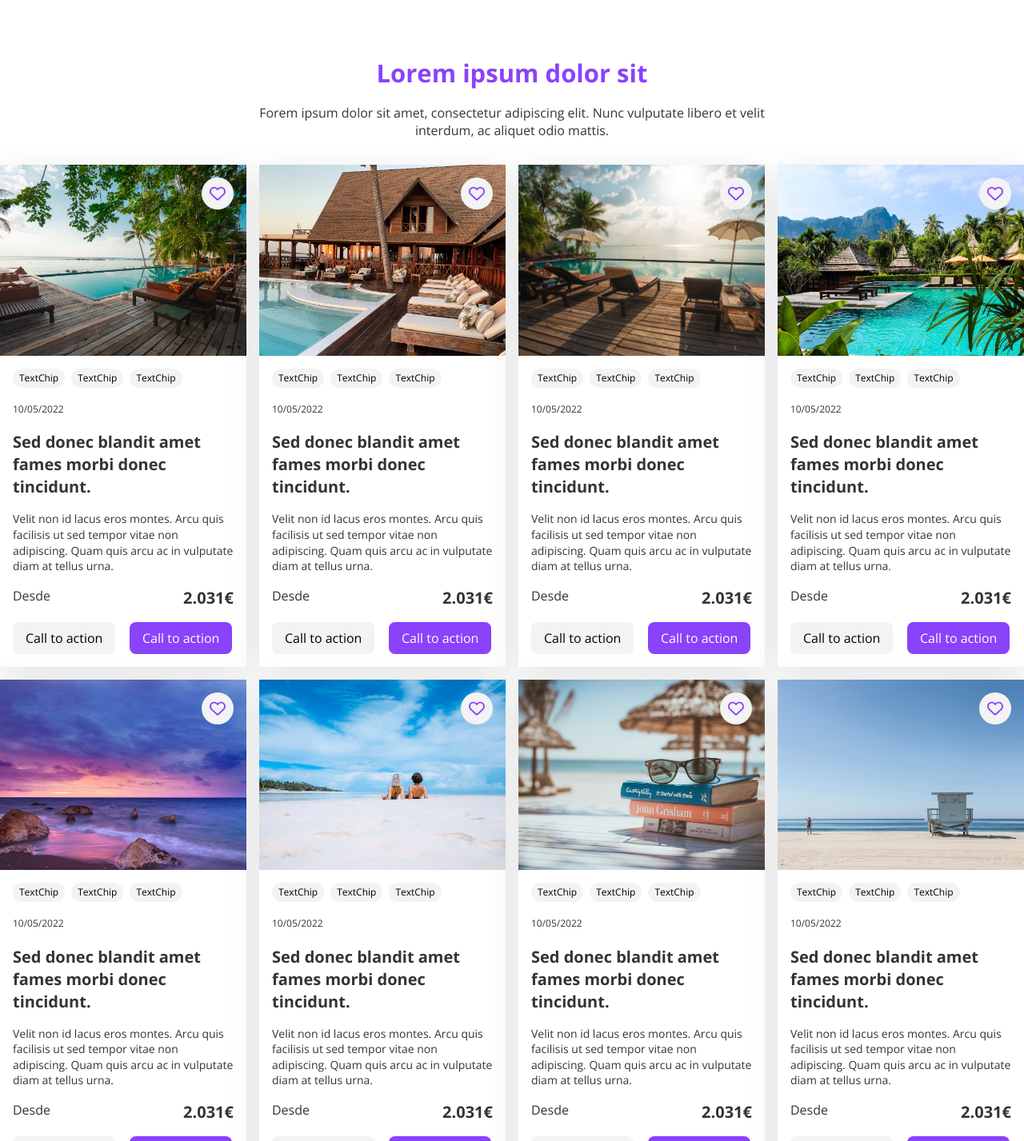
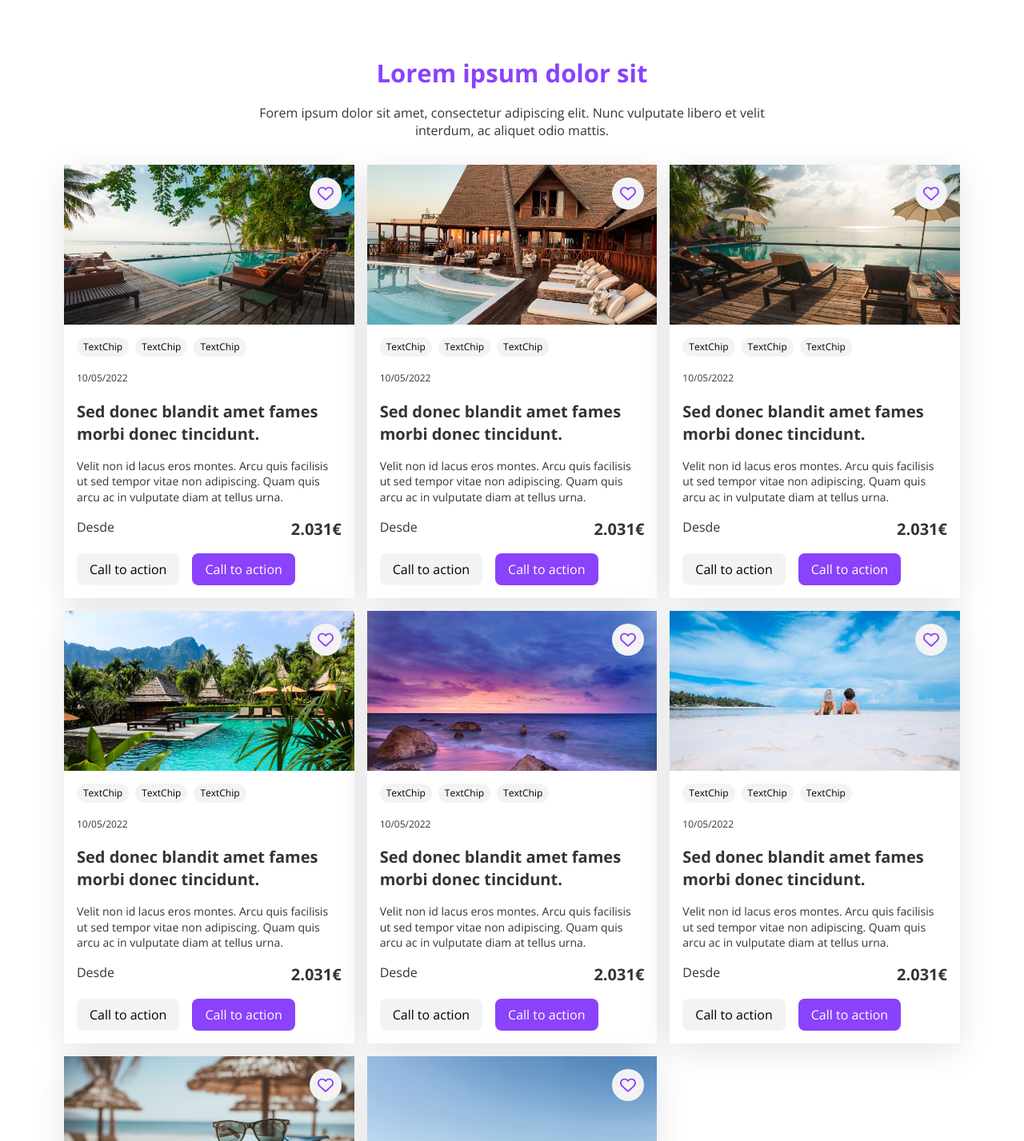
Before and after one commit to mabaitua/manifest, an Angular app: page / in a window 1280 px wide. Shown: the part 1138-2565 px from the top of the page at 80% size. Built offline with nearby package versions, Linux system fonts and the light colour scheme.

Commit message:
estilos componentes card, button y app

```diff
--- a/src/app/app.component.html
+++ b/src/app/app.component.html
@@ -1,19 +1,19 @@
 <!-- <app-button-lg class="c-button c-button--lg">hola esto es una prueba</app-button-lg> -->
 <div class="container">
-    <div class="container__grid">
-        <div class="container__grid__text">
+    <div class="container__layout">
+        <div class="container__layout__text">
             <h2 class="text--center">Los mejores destinos </h2>
             <p class="text--center">Explora los mejores destinos del mundo, desde las playas paradisíacas de Maldivas hasta las montañas majestuosas de los Alpes. Cada lugar ofrece una experiencia única.</p>
         </div>
-        <div class="container__grid__3row">
-            <div class="container__grid__column">
+        <div class="container__layout__3row">
+            <div class="container__layout__column">
                 <img src="assets/img/mosaico-1.png" alt="imagen mosaico 1">
             </div>
-            <div class="container__grid__2column">
+            <div class="container__layout__2column">
                 <img src="assets/img/mosaico-2.png" alt="imagen mosaico 2">
                 <img src="assets/img/mosaico-3.png" alt="imagen mosaico 3">
             </div>
-            <div class="container__grid__3column">
+            <div class="container__layout__3column">
                 <img src="assets/img/mosaico-4.png" alt="imagen mosaico 4">
                 <img src="assets/img/mosaico-5.png" alt="imagen mosaico 5">
                 <img src="assets/img/mosaico-6.png" alt="imagen mosaico 6">
@@ -21,14 +21,18 @@
         </div>
     </div>
 
-    <div class="container__full"></div>
+    <div class="container__full">
+        <div class="container__full__imgLeft">
 
-    <div class="container__grid">
-        <div class="container__grid__text">
+        </div>
+    </div>
+
+    <div class="container__layout">
+        <div class="container__layout__text">
             <h2 class="text--center">Lorem ipsum dolor sit</h2>
             <p class="text--center">Forem ipsum dolor sit amet, consectetur adipiscing elit. Nunc vulputate libero et velit interdum, ac aliquet odio mattis.</p>
         </div>
-        <div class="container__grid__cards">
+        <div class="container__layout__cards">
             <app-card [imgUrl]="img1"></app-card>
             <app-card [imgUrl]="img2"></app-card>
             <app-card [imgUrl]="img3"></app-card>
--- a/src/app/app.component.scss
+++ b/src/app/app.component.scss
@@ -2,35 +2,33 @@
 @import '../styles/variables';
 
 .container{
-    .container__grid{
-        width: 100%;
+    width: 100%;
+    margin: 0 auto;
+    .container__layout{
         display: flex;
         justify-content: center;
         align-items: center;
         flex-direction: column;
         gap: $space-400;
-        margin: $size-1000 auto;
-        .container__grid__text{
+        margin: $size-1000 $space-2400;
+        .container__layout__text{
             display: grid;
             gap: $space-200;
-            width: 660px;
+            max-width: 660px;
         }
-        .container__grid__3row{
+        .container__layout__3row{
             display: grid;
             grid-template-rows: repeat(3, auto);
             gap: $space-300;
-            .container__grid__column, .container__grid__2column, .container__grid__3column{
+            .container__layout__column, .container__layout__2column, .container__layout__3column{
                 height: 288px;
                 display: grid;
                 gap: $space-300;
             }
-            .container__grid__column{
-                width: 100%;
-            }
-            .container__grid__2column{
+            .container__layout__2column{
                 grid-template-columns: repeat(2, 1fr);
             }
-            .container__grid__3column{
+            .container__layout__3column{
                 grid-template-columns: repeat(3, 1fr);
             }
             img{
@@ -40,7 +38,7 @@
                 height: 288px;
             }
         }
-        .container__grid__cards{
+        .container__layout__cards{
             display: grid;
             grid-template-columns: repeat(4, 1fr);
             grid-template-rows: repeat(2, auto);
@@ -49,34 +47,69 @@
     }
 }
 
+@media (max-width: 1400px){
+    .container{
+        .container__layout{
+            margin: $size-1000;
+            .container__layout__cards{
+                grid-template-columns: repeat(3, 1fr);
+                grid-template-rows: repeat(3, auto);
+            }
+        }
+    }
+}
+
+@media (max-width: 992px){
+    .container{
+        .container__layout{
+            .container__layout__text{
+                max-width: 100%;
+            }
+            .container__layout__cards{
+                grid-template-columns: repeat(2, 1fr);
+                grid-template-rows: repeat(3, auto);
+            }
+        }
+    }
+}
+
+@media (max-width: 768px){
+    .container{
+        .container__layout{
+            margin: $space-800 $space-400;
+        }
+    }
+}
+
 // Móvil
 @media (max-width: 576px){
     .container{
+        width: auto;
         padding: $space-300;;
-        .container__grid{
+        .container__layout{
             gap: $space-400;
             margin: $space-800 auto;
-            .container__grid__text{
+            .container__layout__text{
                 width: 100%;
             }
-            .container__grid__3row{
+            .container__layout__3row{
                 gap: 0;
                 display: block;
-                .container__grid__column, .container__grid__2column, .container__grid__3column{
+                .container__layout__column, .container__layout__2column, .container__layout__3column{
                     height: 288px;
                     display: grid;
                 }
-                .container__grid__2column{
+                .container__layout__2column{
                     width: 100%;
                     grid-template-columns: repeat(1, 1fr);
                     height: 100%;
                     margin-top: $space-300;
                 }
-                .container__grid__3column{
+                .container__layout__3column{
                     display: none;
                 }
             }
-            .container__grid__cards{
+            .container__layout__cards{
                 grid-template-columns: repeat(1, 1fr);
                 grid-template-rows: repeat(1, auto);
                 gap: $space-300;
--- a/src/app/shared/buttons/button-md/button-md.component.html
+++ b/src/app/shared/buttons/button-md/button-md.component.html
@@ -1 +1 @@
-<button [className]="cssClassName">Call to action</button>
+<button aria-label="call to action" [className]="cssClassName">Call to action</button>
--- a/src/app/shared/buttons/button-md/button-md.component.scss
+++ b/src/app/shared/buttons/button-md/button-md.component.scss
@@ -7,7 +7,7 @@
     background-color: map-get($neutral, "gray-50");
     color: map-get($neutral,"black");
     font-family: $manifestfontfamilyopen-sans;
-    text-align: left;
+    text-align: center;
     text-underline-position: from-font;
     text-decoration-skip-ink: none;
     font-size: map-get($font-size-desktop, "4" );
@@ -20,6 +20,7 @@
     display: flex;
     align-items: center;
     justify-content: center;
+    cursor: pointer;
 }
 .c-button--sm{
     padding: $size-100 $size-200;
--- a/src/app/shared/card/card.component.html
+++ b/src/app/shared/card/card.component.html
@@ -18,7 +18,7 @@
                 <h3>2.031€</h3>
             </div>
             <div class="card__content__buttons">
-                <app-button-md [cssClassName]="'c-button c-button--sm'" ></app-button-md>
+                <app-button-md [cssClassName]="'c-button c-button--sm'"></app-button-md>
                 <app-button-md [cssClassName]="'c-button c-button--primary c-button--sm'" ></app-button-md>
             </div>
         </div>
--- a/src/app/shared/card/card.component.scss
+++ b/src/app/shared/card/card.component.scss
@@ -7,7 +7,6 @@
 .card{
     background-color: map-get($neutral,"white");
     box-shadow: 0px 10px 40px 0px #0000001A;
-    max-width: 318px;
     .card__imgHolder{
         position: relative;
         width: 100%;
@@ -48,7 +47,7 @@
                 display: grid;
                 grid-template-columns: repeat(2, 1fr);
                 width: 100%;
-                height: $size-500;
+                height: 100%;
                 gap: $space-200;
                 button{
                     width: 100%;
@@ -56,6 +55,21 @@
             }
         }
    }
+}
+
+@media (max-width: 1400px){
+    .card{
+        .card__imgHolder{
+            height: 200px;
+        }
+       .card__content{
+            .card__content__description{
+                .card__content__buttons{
+                    display: flex;
+                }
+            }
+       }
+    }
 }
 
 // Móvil
--- a/src/app/shared/chips/chip-icon/chip-icon.component.html
+++ b/src/app/shared/chips/chip-icon/chip-icon.component.html
@@ -1,5 +1,5 @@
-<div class="chip chip--icon">
+<span class="chip chip--icon">
     <svg xmlns="http://www.w3.org/2000/svg" viewBox="0 0 512 512">
         <path d="M225.8 468.2l-2.5-2.3L48.1 303.2C17.4 274.7 0 234.7 0 192.8l0-3.3c0-70.4 50-130.8 119.2-144C158.6 37.9 198.9 47 231 69.6c9 6.4 17.4 13.8 25 22.3c4.2-4.8 8.7-9.2 13.5-13.3c3.7-3.2 7.5-6.2 11.5-9c0 0 0 0 0 0C313.1 47 353.4 37.9 392.8 45.4C462 58.6 512 119.1 512 189.5l0 3.3c0 41.9-17.4 81.9-48.1 110.4L288.7 465.9l-2.5 2.3c-8.2 7.6-19 11.9-30.2 11.9s-22-4.2-30.2-11.9zM239.1 145c-.4-.3-.7-.7-1-1.1l-17.8-20-.1-.1s0 0 0 0c-23.1-25.9-58-37.7-92-31.2C81.6 101.5 48 142.1 48 189.5l0 3.3c0 28.5 11.9 55.8 32.8 75.2L256 430.7 431.2 268c20.9-19.4 32.8-46.7 32.8-75.2l0-3.3c0-47.3-33.6-88-80.1-96.9c-34-6.5-69 5.4-92 31.2c0 0 0 0-.1 .1s0 0-.1 .1l-17.8 20c-.3 .4-.7 .7-1 1.1c-4.5 4.5-10.6 7-16.9 7s-12.4-2.5-16.9-7z"/>
     </svg>
-</div>
+</span>
--- a/src/app/shared/chips/chip-s/chip-s.component.html
+++ b/src/app/shared/chips/chip-s/chip-s.component.html
@@ -1 +1 @@
-<div class="chip chip--s">TextChip</div>
+<span class="chip chip--s">TextChip</span>
```
